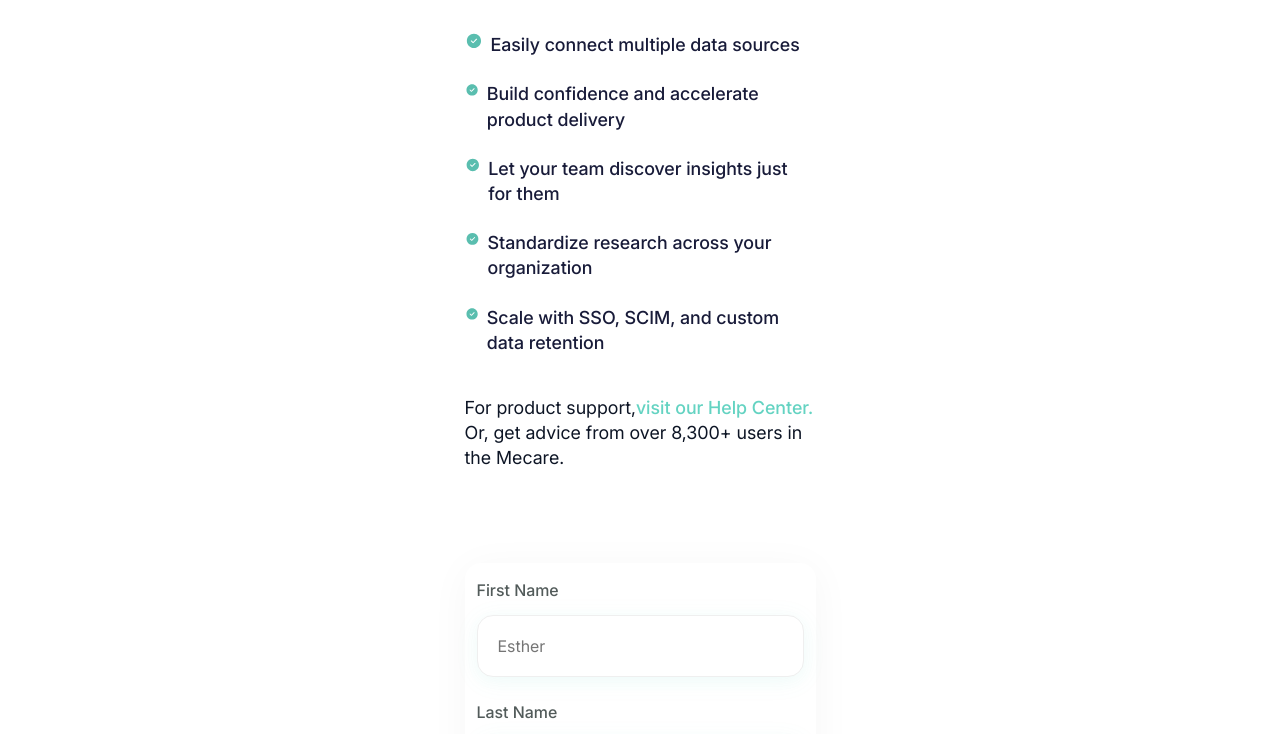
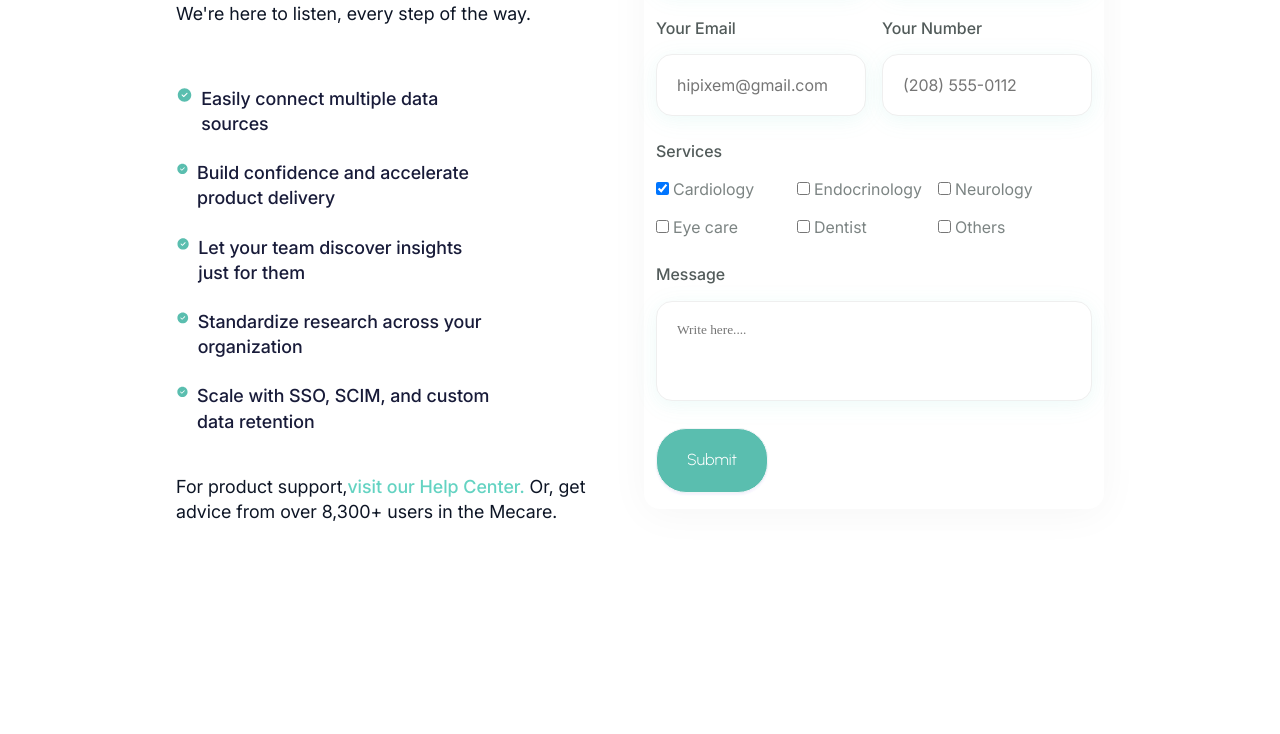
Before and after one commit to Ostap201164/clinic-mecare, a website built with Vite: page src/index.html in a window 1280 px wide. Shown: the part 273-1007 px from the top of the page. After the commit the page ends 933 px from the top, so only its background shows below. Built offline with nearby package versions, Linux system fonts and the light colour scheme.

Commit message:
Update contact-us.scss

```diff
--- a/src/scss/contact-us/contact-us.scss
+++ b/src/scss/contact-us/contact-us.scss
@@ -1,6 +1,7 @@
 .contact {
   padding: 56px 0;
   &__container {
+    align-items: center;
     margin: 0 auto;
     width: 351px;
     display: flex;
@@ -106,7 +107,7 @@
     line-height: 140%;
     margin-bottom: 16px;
   }
-  &__form-lists{
+  &__form-lists {
     display: flex;
     gap: 24px;
   }
@@ -118,7 +119,6 @@
   &__form-checkbox {
   }
   &__form-checkbox-input {
-
   }
 
   &__form-checkbox-text {
@@ -158,7 +158,58 @@
     font-size: 16px;
     font-weight: 315;
     line-height: 140%;
-    width: 327px;
+    //width: 327px;
     margin: 0 auto;
   }
 }
+
+@media (min-width: 1024px) {
+  .contact {
+    padding: 90px 0;
+    &__container {
+      width: 928px;
+      flex-direction: row;
+      justify-content: space-between;
+      gap: 0;
+    }
+    &__info {
+      width: 422px;
+    }
+    &__title {
+      text-align: start;
+      font-size: 48px;
+    }
+    &__item {
+      width: 320px;
+    }
+    &__form-row {
+      display: flex;
+      gap: 16px;
+    }
+    &__form-field {
+      width: 210px;
+    }
+    &__form-input {
+      width: 210px;
+    }
+    &__form-services {
+      margin-bottom: 24px;
+    }
+    &__form-lists {
+      flex-direction: column;
+      gap: 16px;
+    }
+    &__form-services-list {
+      flex-direction: row;
+    }
+    &__form-checkbox {
+      width: 125px;
+    }
+    &__form-textarea {
+      width: 436px;
+    }
+    &__form-button {
+      padding: 20px 30px;
+    }
+  }
+}
```
